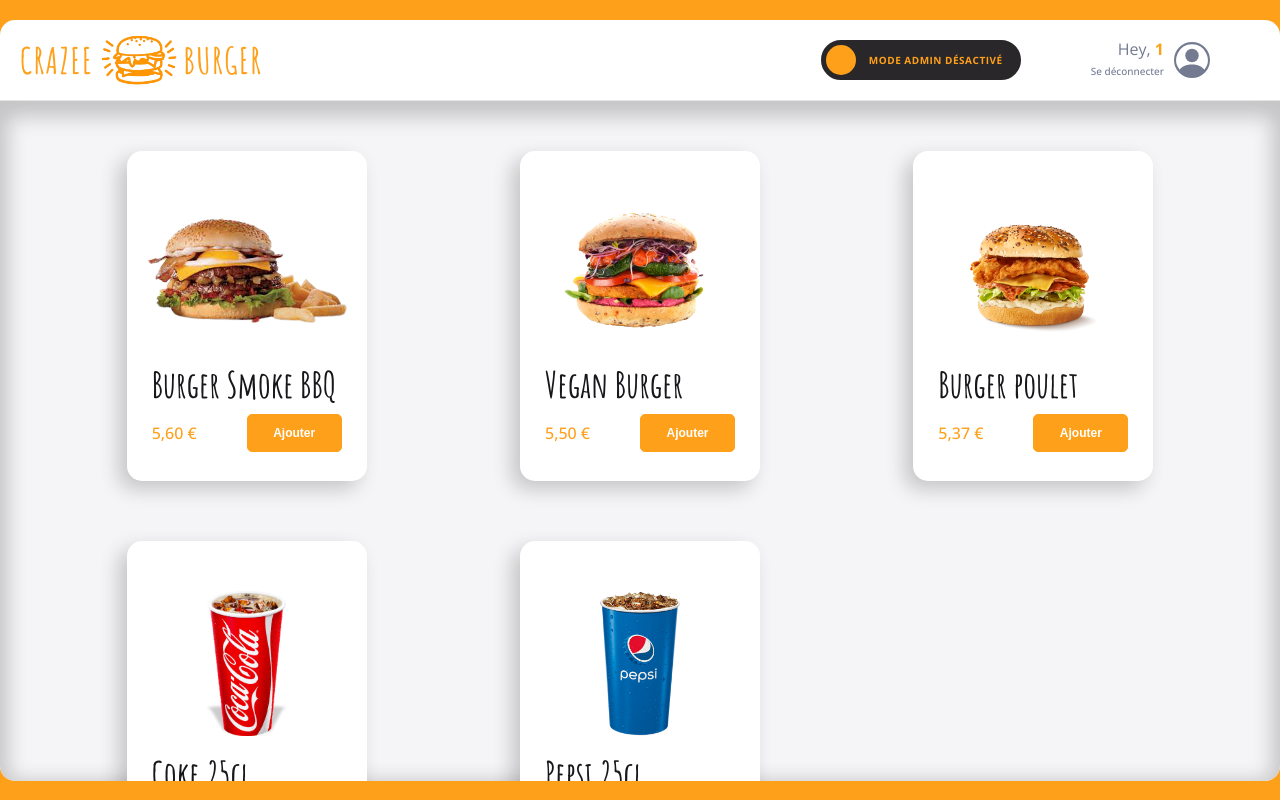
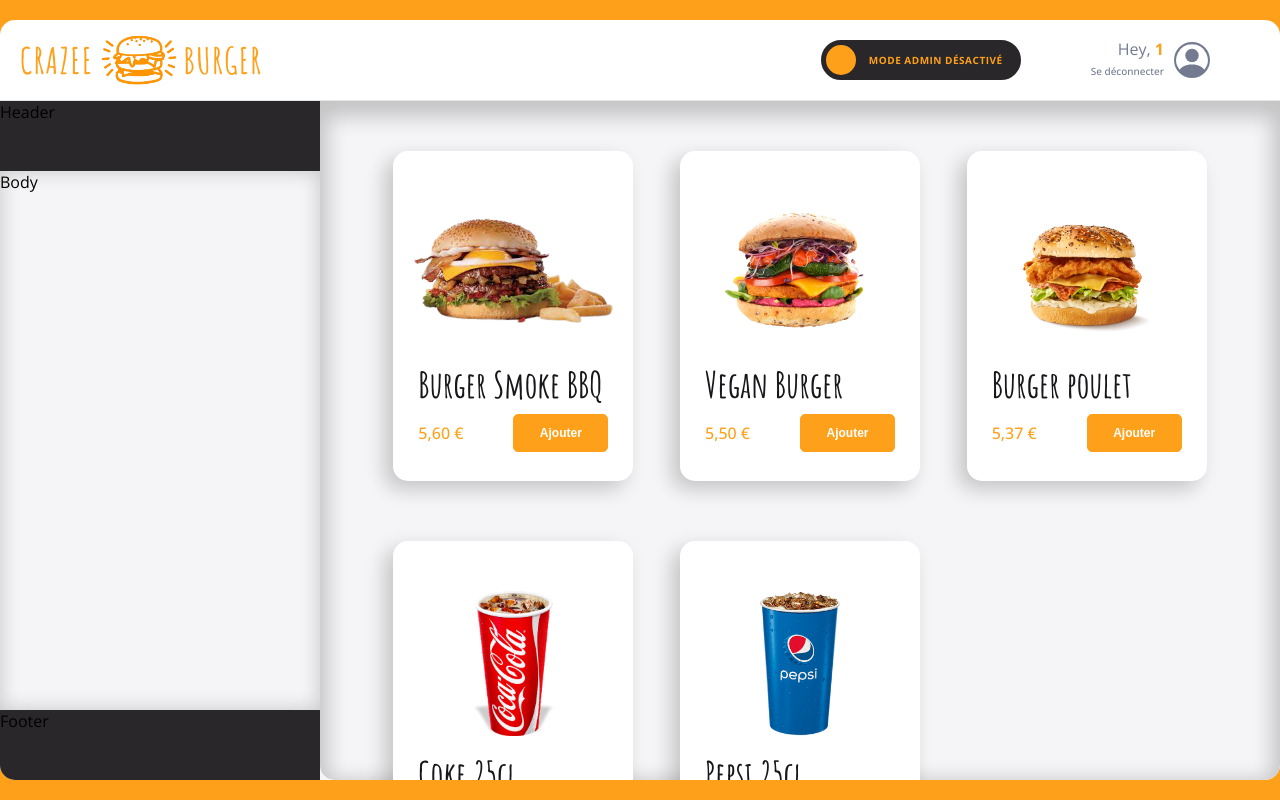
Before and after one commit to ImadeusF/crazee-burger, a React (Vite) app: page /order/1 in a window 1280 px wide. Built offline with nearby package versions, Linux system fonts and the light colour scheme.

Commit message:
💄 F10: BASKET : Add Style and create Header

```diff
--- /dev/null
+++ b/src/components/pages/order/Main/Basket/Basket.jsx
@@ -0,0 +1,24 @@
+import styled from "styled-components";
+import { theme } from "../../../../../themes";
+import Header from "../../../../reusable-ui/Header";
+
+export default function Basket() {
+  return (
+    <BasketStyled>
+      <Header >Header</Header>
+      <div className="body">Body</div>
+      <Header >Footer</Header>
+    </BasketStyled>
+  );
+}
+
+const BasketStyled = styled.div`
+  display: flex;
+  flex-direction: column;
+
+  .body {
+    flex: 1;
+    background: ${theme.colors.background_white};
+    box-shadow: ${theme.shadows.basket};
+  }
+`;
--- a/src/components/pages/order/Main/Main.jsx
+++ b/src/components/pages/order/Main/Main.jsx
@@ -4,13 +4,14 @@ import Menu from "./Menu/Menu";
 import Admin from "./Admin/Admin";
 import { useContext } from "react";
 import OrderContext from "../../../../context/OrderContext";
+import Basket from "./Basket/Basket";
 
 export default function Main() {
 const {isModeAdmin, setIsModeAdmin} = useContext(OrderContext);
 
   return (
     <MainStyled className="main">
-      {/* <div className="basket">Basket</div> */}
+      <Basket />
       <div className="menu-and-admin">
         <Menu />
         {isModeAdmin && <Admin />}
@@ -27,17 +28,13 @@ const MainStyled = styled.div`
   border-bottom-right-radius: ${theme.borderRadius.extraRound};
 
   display: grid;
-  grid-template-columns: 1fr;
-
-  /* .basket {
-    background: pink;
-  } */
+  grid-template-columns: 25% 1fr;
+  overflow:hidden;
 
   .menu-and-admin {
     position: relative;
     display: grid;
     overflow-y: hidden;
-    border-bottom-left-radius: ${theme.borderRadius.extraRound};
     border-bottom-right-radius: ${theme.borderRadius.extraRound};
   }
 `;
--- a/src/components/pages/order/Main/Menu/Menu.jsx
+++ b/src/components/pages/order/Main/Menu/Menu.jsx
@@ -72,8 +72,8 @@ export default function Menu() {
 const MenuStyled = styled.div`
   background: ${theme.colors.background_white};
   display: grid;
-  grid-template-columns: repeat(4, 1fr);
-  grid-template-columns: repeat(auto-fit, minmax(300px, 1fr));
+  grid-template-columns: repeat(3, 1fr);
+  /* grid-template-columns: repeat(auto-fit, minmax(300px, 1fr)); */
   grid-row-gap: 60px;
   padding: 50px 50px 150px;
   justify-items: center;
--- /dev/null
+++ b/src/components/reusable-ui/Header.jsx
@@ -0,0 +1,11 @@
+import styled from "styled-components";
+import { theme } from "../../themes";
+
+export default function Header({ children }) {
+  return <HeaderStyled>{children}</HeaderStyled>;
+}
+
+const HeaderStyled = styled.div`
+  height: 70px;
+  background: ${theme.colors.background_dark};
+`;
--- a/src/themes/index.js
+++ b/src/themes/index.js
@@ -67,6 +67,7 @@ const shadows = {
   medium: "-8px 8px 20px 0px rgb(0 0 0 / 20%)",
   strong: "0px 8px 20px 8px rgba(0, 0, 0, 0.2) inset",
   orangeHighlight: "0 0 8px 0 rgb(255 154 35 / 100%)",
+  basket: "0px 0px 20px 0px rgba(0, 0, 0, 0.2) inset",
 };
 
 export const theme = {
```
